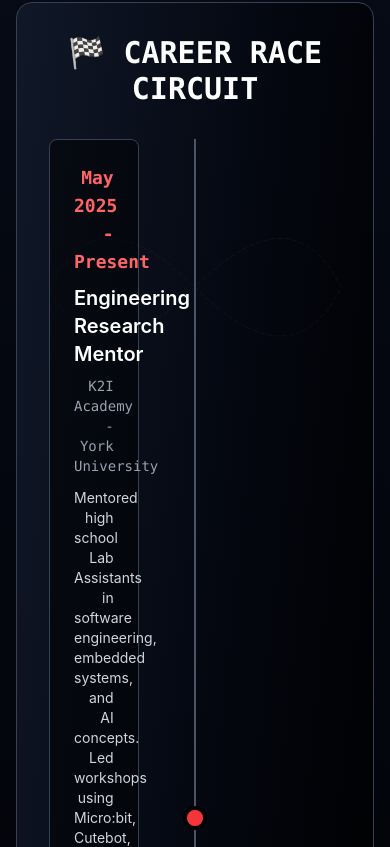
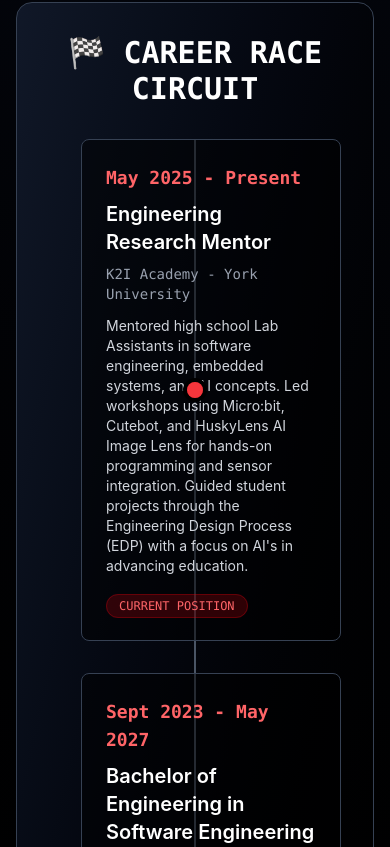
Before and after one commit to Ammar9faisal/portfolio, a Next.js app: page / in a window 390 px wide. Shown: the part 5337-6184 px from the top of the page. Built offline with nearby package versions, Linux system fonts and the light colour scheme.

Commit message:
fixed career issue on mobile

```diff
--- a/src/components/SkillsSection.tsx
+++ b/src/components/SkillsSection.tsx
@@ -235,8 +235,16 @@ export default function SkillsSection() {
                     <div className="w-full h-full bg-red-400 rounded-full animate-pulse"></div>
                   </div>
 
-                  {/* Content */}
-                  <div className={`w-5/12 ${index % 2 === 0 ? 'pr-8 text-right' : 'ml-auto pl-8'}`}>
+                  {/* Content - Mobile: all right, Desktop: alternating */}
+                  <div className={`
+                    w-full sm:w-5/12
+                    pl-8
+                    ml-auto
+                    ${index % 2 === 0
+                      ? 'sm:ml-0 sm:pr-8 sm:pl-0 sm:text-right'
+                      : 'sm:ml-auto sm:pl-8'
+                    }
+                  `}>
                     <div className="bg-black/50 rounded-lg p-6 border border-gray-700">
                       <div className="text-red-400 font-bold font-mono text-lg mb-2">{exp.year}</div>
                       <h4 className="text-white font-semibold text-xl mb-2">{exp.title}</h4>
```
